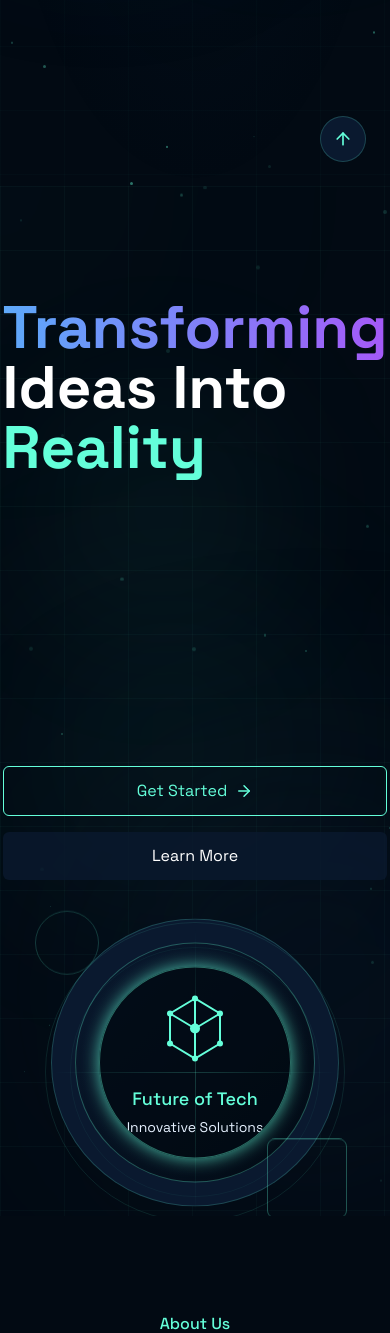
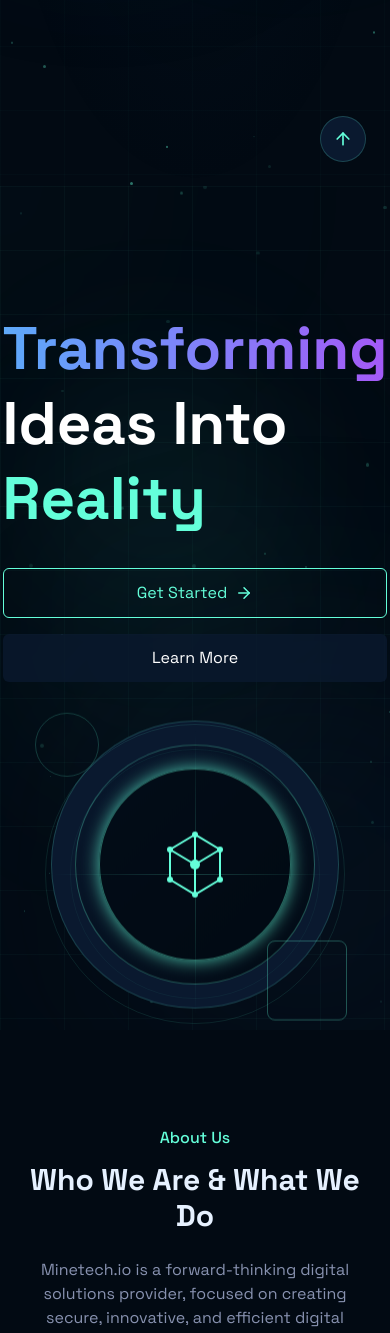
Before and after one commit to ArioVeisa/secure-innovation-web, a React (Vite) app: page / in a window 390 px wide. Shown: the part 658-1991 px from the top of the page. Built offline with nearby package versions, Linux system fonts and the light colour scheme.

Commit message:
Fix: HeroSection and Navbar styling
Refactor HeroSection and Navbar styles for improved layout and responsiveness.

```diff
--- a/src/components/HeroSection.tsx
+++ b/src/components/HeroSection.tsx
@@ -1,3 +1,4 @@
+
 import React, { useEffect, useState, useRef } from 'react';
 import { ArrowRight } from 'lucide-react';
 const HeroSection = () => {
@@ -73,35 +74,15 @@ const HeroSection = () => {
       <div className="container mx-auto px-6 md:px-12 relative z-10">
         <div className="flex flex-col lg:flex-row items-center">
           <div className="lg:w-7/12 lg:pr-12 space-y-8 reveal-stagger">
-            {/* Added main headline above the existing content */}
+            {/* Main headline with precise styling */}
             <div className={`transition-all duration-700 ${isLoaded ? 'opacity-100 translate-y-0' : 'opacity-0 translate-y-4'}`} style={{
             transitionDelay: "0.1s"
           }}>
-              <h1 className="text-6xl md:text-7xl lg:text-8xl font-bold mb-6 text-white">
+              <h1 className="text-6xl md:text-7xl lg:text-8xl font-bold mb-8 text-white leading-tight">
                 <span className="text-gradient">Transforming</span>
                 <br />Ideas Into
                 <br /><span className="text-minetech-cyan">Reality</span>
               </h1>
-            </div>
-
-            {/* Added header/subtitle tag above the main title */}
-            <div className="space-y-5">
-              <p className={`text-minetech-cyan font-medium transition-all duration-500 ${isLoaded ? 'opacity-100 translate-y-0' : 'opacity-0 translate-y-4'}`} style={{
-              transitionDelay: "0.2s"
-            }}>
-                Welcome to Vint.io
-              </p>
-
-              <h1 style={{
-              transitionDelay: "0.4s"
-            }} className="">
-                Empowering Digital Future with <span className="text-gradient">Security</span> & <span className="text-gradient">Innovation</span>
-              </h1>
-              <p className={`text-minetech-gray text-lg max-w-2xl transition-all duration-700 ${isLoaded ? 'opacity-100 translate-y-0' : 'opacity-0 translate-y-4'}`} style={{
-              transitionDelay: "0.6s"
-            }}>
-                We deliver cutting-edge web development, robust cybersecurity, and strategic digital marketing solutions to transform your business in the digital landscape.
-              </p>
             </div>
 
             <div className={`flex flex-col sm:flex-row gap-4 transition-all duration-700 ${isLoaded ? 'opacity-100 translate-y-0' : 'opacity-0 translate-y-4'}`} style={{
@@ -139,10 +120,6 @@ const HeroSection = () => {
                         <circle cx="40" cy="10" r="3" fill="currentColor" />
                         <circle cx="40" cy="70" r="3" fill="currentColor" />
                       </svg>
-                      <div className="text-center mt-4 space-y-1">
-                        <h3 className="text-minetech-cyan font-medium text-lg">Future of Tech</h3>
-                        <p className="text-minetech-light text-sm">Innovative Solutions</p>
-                      </div>
                     </div>
                   </div>
                 </div>
--- a/src/components/Navbar.tsx
+++ b/src/components/Navbar.tsx
@@ -72,7 +72,7 @@ const Navbar = ({ activeSection: propActiveSection }: NavbarProps) => {
             </span>
           </a>
 
-          <div className="hidden md:block ml-8">
+          <div className="hidden lg:block ml-8">
             <h1 className="text-minetech-light text-sm font-medium">
               <span className="text-minetech-cyan">Secure</span> • Innovative • Reliable
             </h1>
```
